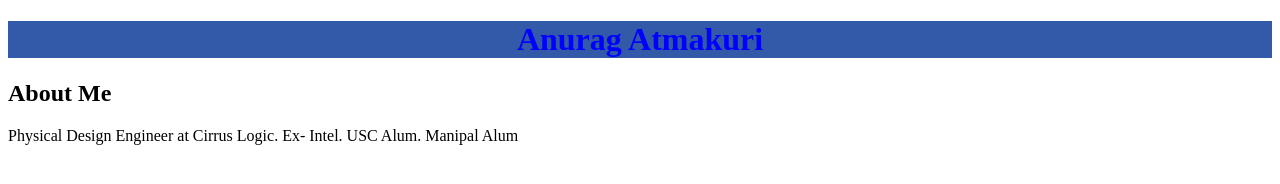
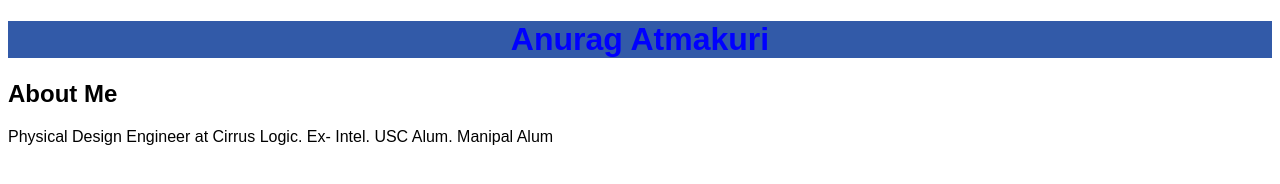
Before and after one commit to anuragatmakuri/anuragatmakuri.github.io, a plain HTML site: page index.html in a window 1280 px wide. Drawn offline with Linux system fonts and the light colour scheme.

Commit message:
Update styles.css

```diff
--- a/styles.css
+++ b/styles.css
@@ -1,3 +1,19 @@
-h1 {color:blue;text-align: center;background-color: #325aa8 ; width: 100%; height = 20%;}
-h2 {color:black;text-align: left;}
-p{color:black;text-align: left;}
+h1 {
+  color:blue;
+  font-style: normal ;
+  font-family: sans-serif;
+  text-align: center;
+  background-color: #325aa8 ;
+  width: 100%;
+  height: 30%;
+}
+h2 {
+  color:black;
+  font-family: sans-serif;
+  text-align: left;
+}
+p{
+  color:black;
+  font-family: sans-serif;
+  text-align: left;
+}
```
